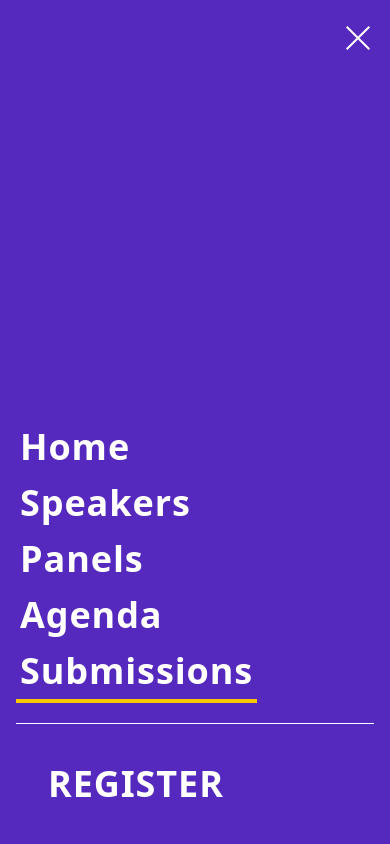
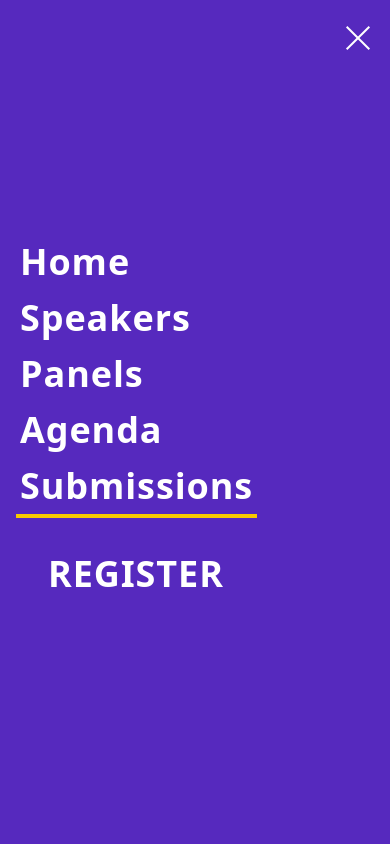
Before and after one commit to msunji/idas-conf, a Next.js app: page /submissions in a window 390 px wide. Both pictures are taken after a click on the element 358 px from the left and 22 px from the top of the page. Shown: the top 844 px of the page. Built offline with nearby package versions, Linux system fonts and the light colour scheme.

Commit message:
Fix nav bar height

```diff
--- a/components/layout/Navigation.js
+++ b/components/layout/Navigation.js
@@ -72,11 +72,11 @@ const Navigation = () => {
 
   return (
     <nav
-      className={`inset-0 fixed top-0 left-0 z-10 w-screen ${navBg} text-4xl tablet:text-base`}
+      className={`fixed top-0 left-0 z-10 w-screen ${navBg} text-4xl tablet:text-base`}
     >
       <div className={`container relative tablet:hidden`}>
         <div
-          className="absolute right-0 pt-8 px-[inherit]"
+          className="absolute z-10 right-0 pt-8 px-[inherit]"
           onClick={handleMobileToggle}
         >
           <div>
@@ -98,12 +98,12 @@ const Navigation = () => {
         </div>
       </div>
       <div
-        className={`container max-w-7xl w-screen ${navPadding} bg-violet h-screen text-white tracking-wide ${
-          openMobile ? 'flex flex-col justify-end' : 'hidden'
+        className={`container max-w-7xl w-screen ${navPadding} bg-violet text-white h-screen tracking-wide ${
+          openMobile ? 'flex flex-col justify-center' : 'hidden'
         } tablet:flex tablet:flex-row tablet:h-auto tablet:justify-between tablet:items-center tablet:text-blue300 tablet:bg-transparent`}
       >
         <Logo />
-        <ul className="gap-4 flex flex-col tablet:w-auto tablet:flex-row">
+        <ul className="gap-4 flex flex-col mb-10 tablet:mb-0 tablet:w-auto tablet:flex-row">
           {routes.map(({ page, route }) => (
             <Link key={page} href={route} passHref>
               <a className="hover:no-underline" onClick={closeMobile}>
@@ -120,7 +120,6 @@ const Navigation = () => {
             </Link>
           ))}
         </ul>
-        <div className="h-px w-full my-8 bg-white block tablet:hidden" />
         <RegistrationBtn closeMobile={closeMobile} />
       </div>
     </nav>
--- a/postcss.config.js
+++ b/postcss.config.js
@@ -1,6 +1,3 @@
 module.exports = {
-  plugins: {
-    tailwindcss: {},
-    autoprefixer: {},
-  },
-}
+  plugins: ['tailwindcss', 'autoprefixer'],
+};
--- a/styles/globals.css
+++ b/styles/globals.css
@@ -9,6 +9,8 @@
     margin: 0;
     scroll-behavior: smooth;
     @apply leading-relaxed text-blue300;
+    min-height: 100vh;
+    height: 100vh;
   }
   * {
     @apply box-border;
```
